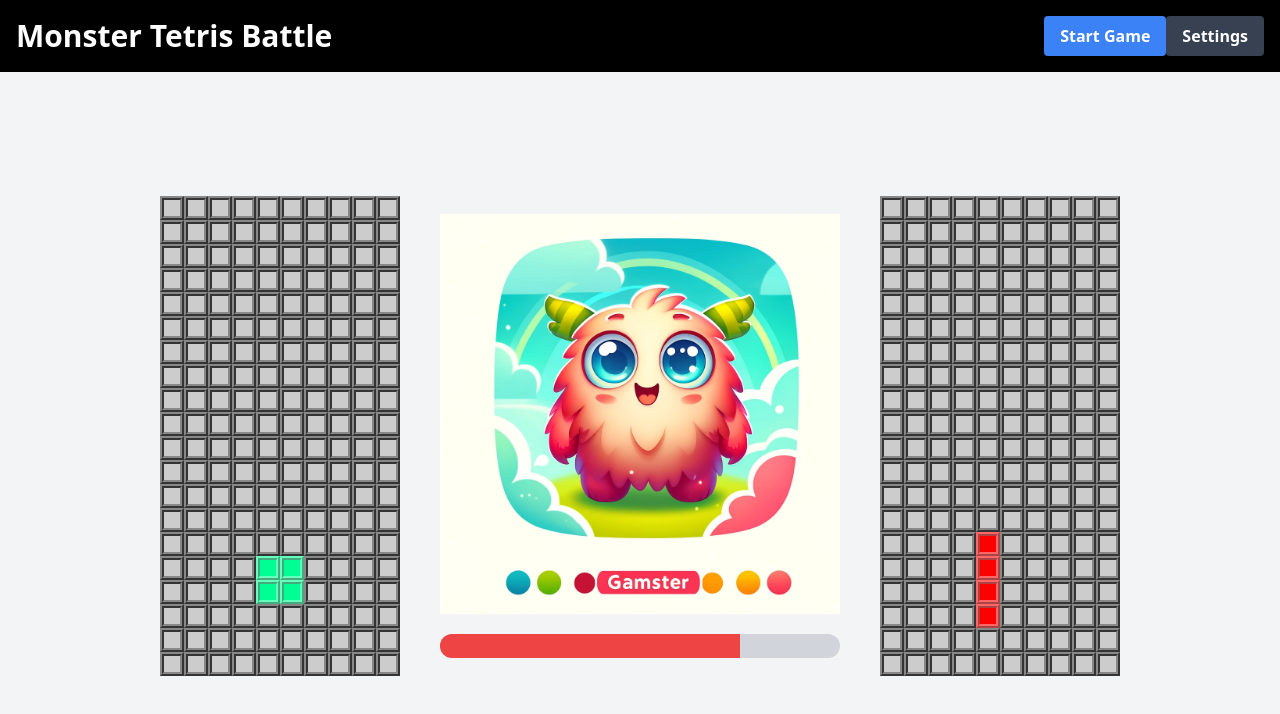
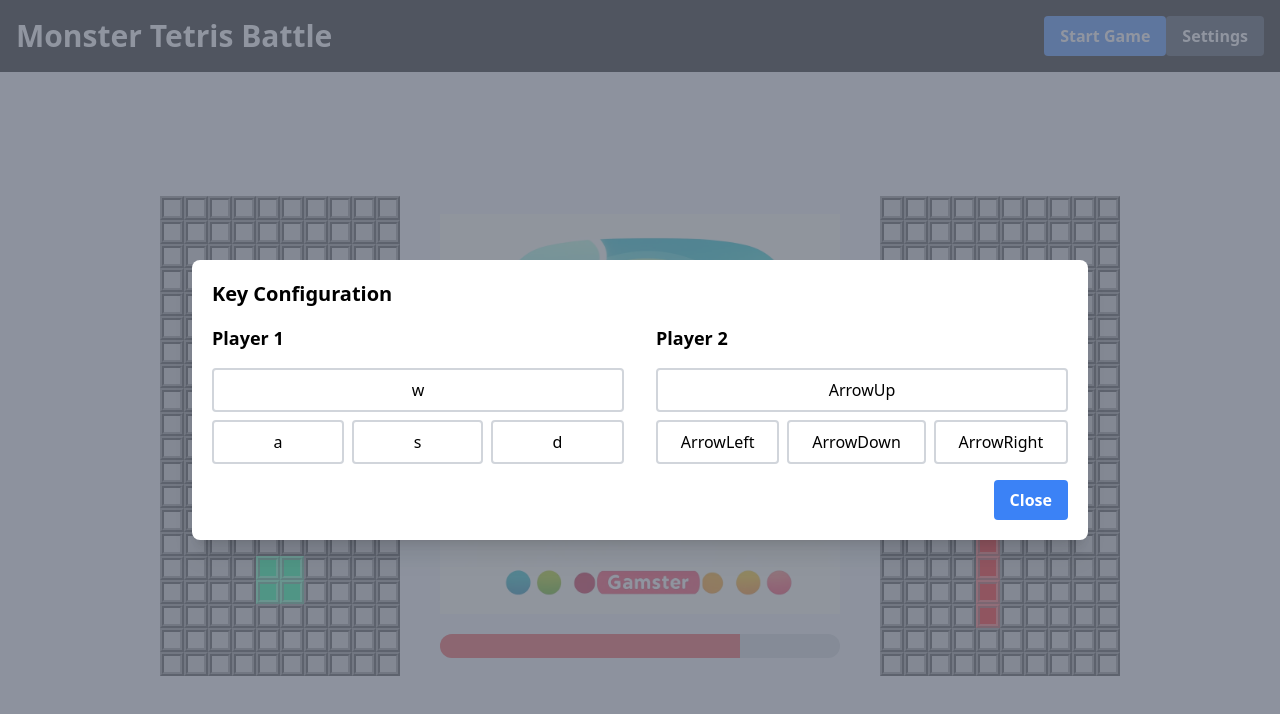
Before and after one commit to You-keitou/alpha-tetris, a Vue app: page / in a window 1280 px wide. Both pictures are taken after a click on the button "Settings". Shown: the top 714 px of the page. Built offline with nearby package versions, Linux system fonts and the light colour scheme.

Commit message:
keyboardの設定が可能に

```diff
--- a/src/App.vue
+++ b/src/App.vue
@@ -1,14 +1,20 @@
 <script setup lang="ts">
+import { provide, ref } from 'vue';
+import { keysConfig } from './utils/settings/keySettings';
+
 import Board from './components/organisms/Board.vue';
 import EnemyField from './components/organisms/EnemyField.vue';
 import Layout from './components/templates/MainLayout.vue';
+
+const playersKeyConfig = ref(keysConfig);
+provide('playersKeyConfig', playersKeyConfig);
 </script>
 
 <template>
   <Layout class="flex flex-col min-h-screen">
-    <Board />
+    <Board :key-config="playersKeyConfig[0]" />
     <EnemyField />
-    <Board />
+    <Board :key-config="playersKeyConfig[1]" />
   </Layout>
 </template>
 
--- a/src/components/organisms/Board.vue
+++ b/src/components/organisms/Board.vue
@@ -8,7 +8,11 @@
 import { ref, onMounted, onUnmounted, computed } from 'vue';
 import { initBlock, initBoard } from '../../utils/board/boardUtils';
 import { BlockShape, BlockStatus } from '../../types/board';
+import type { PlayerKeysConfig } from '../../types/settings/keySettings';
 
+const props = defineProps<{
+  keyConfig: PlayerKeysConfig;
+}>();
 // ブロック形状の定義
 /**
  * [rotationMax, [dx, dy]]
@@ -125,10 +129,10 @@ onMounted(() => {
   }, 500);
 
   const onKeyDown = (event: { key: string }) => {
-    if (event.key === 'ArrowLeft' && move(-1, 0, 0)) {
-    } else if (event.key === 'ArrowRight' && move(1, 0, 0)) {
-    } else if (event.key === 'ArrowUp' && move(0, 0, 1)) {
-    } else if (event.key === 'ArrowDown' && move(0, 1, 0)) {
+    if (event.key === props.keyConfig.controls.moveLeft && move(-1, 0, 0)) {
+    } else if (event.key === props.keyConfig.controls.moveRight && move(1, 0, 0)) {
+    } else if (event.key === props.keyConfig.controls.rotation && move(0, 0, 1)) {
+    } else if (event.key === props.keyConfig.controls.moveDown && move(0, 1, 0)) {
     }
   };
 
--- a/src/components/organisms/Header.vue
+++ b/src/components/organisms/Header.vue
@@ -6,14 +6,23 @@
         <button class="bg-blue-500 hover:bg-blue-700 text-white font-bold py-2 px-4 rounded">
           Start Game
         </button>
-        <button class="bg-gray-700 hover:bg-gray-900 text-white font-bold py-2 px-4 rounded">
+        <button
+          class="bg-gray-700 hover:bg-gray-900 text-white font-bold py-2 px-4 rounded"
+          @click="isDialogOpened = !isDialogOpened"
+        >
           Settings
         </button>
       </div>
     </div>
   </header>
+  <KeyConfig :is-visible="isDialogOpened" @close="isDialogOpened = false" />
 </template>
 
-<script setup lang="ts"></script>
+<script setup lang="ts">
+import { ref } from 'vue';
+import KeyConfig from '../organisms/settings/KeyConfig.vue';
+
+const isDialogOpened = ref(false);
+</script>
 
 <style lang="scss" scoped></style>
--- /dev/null
+++ b/src/components/organisms/settings/KeyConfig.vue
@@ -0,0 +1,79 @@
+<template>
+  <div
+    v-if="isVisible"
+    class="fixed inset-0 bg-gray-500 bg-opacity-75 flex items-center justify-center p-4"
+  >
+    <div class="bg-white rounded-lg shadow-xl overflow-hidden w-full max-w-4xl">
+      <div class="p-5">
+        <h2 class="text-xl font-bold mb-4">Key Configuration</h2>
+        <div class="grid grid-cols-2 gap-8">
+          <div
+            v-for="playerKeyConfig in playersKeyConfig"
+            :key="playerKeyConfig.playerNumber"
+            class="space-y-4"
+          >
+            <h3 class="text-lg font-semibold">Player {{ playerKeyConfig.playerNumber }}</h3>
+            <div class="grid grid-rows-2 grid-flow-col gap-2">
+              <div class="col-span-3">
+                <button
+                  :key="'rotation'"
+                  @keydown="handleKeydown($event, playerKeyConfig, 'rotation')"
+                  class="bg-white border-2 border-gray-300 rounded hover:bg-gray-100 p-2 text-center w-full"
+                >
+                  {{ playerKeyConfig.controls.rotation }}
+                </button>
+              </div>
+              <button
+                v-for="(assignedKey, action) in (({ moveLeft, moveDown, moveRight }) => {
+                  return {
+                    moveLeft,
+                    moveDown,
+                    moveRight,
+                  };
+                })(playerKeyConfig.controls)"
+                :key="action"
+                @keydown="handleKeydown($event, playerKeyConfig, action)"
+                class="bg-white border-2 border-gray-300 rounded hover:bg-gray-100 p-2 text-center"
+              >
+                {{ assignedKey }}
+              </button>
+            </div>
+          </div>
+        </div>
+        <div class="text-right mt-4">
+          <button
+            @click="closeModal"
+            class="bg-blue-500 hover:bg-blue-700 text-white font-bold py-2 px-4 rounded"
+          >
+            Close
+          </button>
+        </div>
+      </div>
+    </div>
+  </div>
+</template>
+<script setup lang="ts">
+import { inject, Ref } from 'vue';
+import { PlayerKeysConfig } from '../../../types/settings/keySettings';
+
+defineProps<{
+  isVisible: Boolean;
+}>();
+const emit = defineEmits(['close']);
+
+const playersKeyConfig = inject<Ref<PlayerKeysConfig[]>>('playersKeyConfig');
+
+const handleKeydown = (
+  event: KeyboardEvent,
+  keyConfig: PlayerKeysConfig,
+  action: 'rotation' | 'moveLeft' | 'moveDown' | 'moveRight',
+) => {
+  event.preventDefault();
+  keyConfig.controls[action] = event.key;
+};
+
+const closeModal = () => {
+  localStorage.setItem('keysConfig', JSON.stringify(playersKeyConfig?.value));
+  emit('close');
+};
+</script>
--- /dev/null
+++ b/src/types/settings/keySettings.ts
@@ -0,0 +1,9 @@
+export type PlayerKeysConfig = {
+  playerNumber: number;
+  controls: {
+    rotation: string;
+    moveLeft: string;
+    moveRight: string;
+    moveDown: string;
+  };
+};
--- /dev/null
+++ b/src/utils/settings/keySettings.ts
@@ -0,0 +1,24 @@
+import type { PlayerKeysConfig } from '../../types/settings/keySettings';
+
+export const keysConfig: PlayerKeysConfig[] = JSON.parse(
+  localStorage.getItem('keysConfig') as string,
+) ?? [
+  {
+    playerNumber: 1,
+    controls: {
+      rotation: 'w',
+      moveLeft: 'a',
+      moveDown: 's',
+      moveRight: 'd',
+    },
+  },
+  {
+    playerNumber: 2,
+    controls: {
+      rotation: 'ArrowUp',
+      moveLeft: 'ArrowLeft',
+      moveDown: 'ArrowDown',
+      moveRight: 'ArrowRight',
+    },
+  },
+];
```
